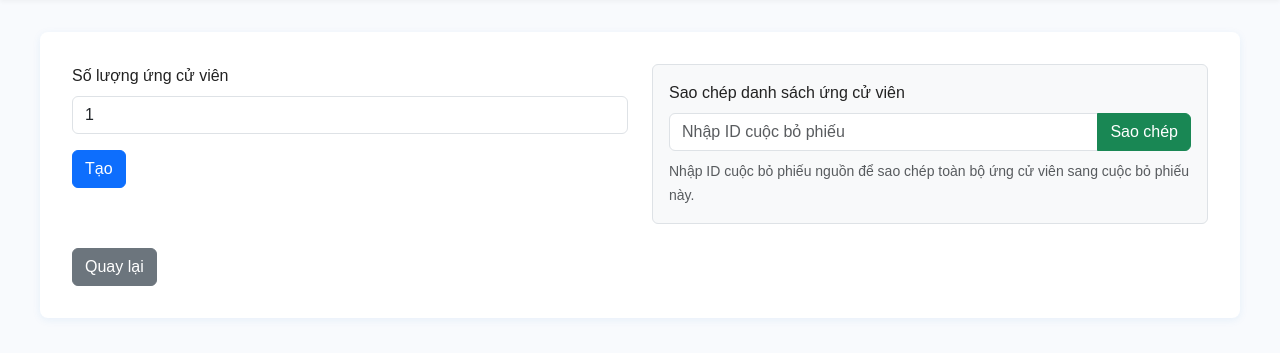
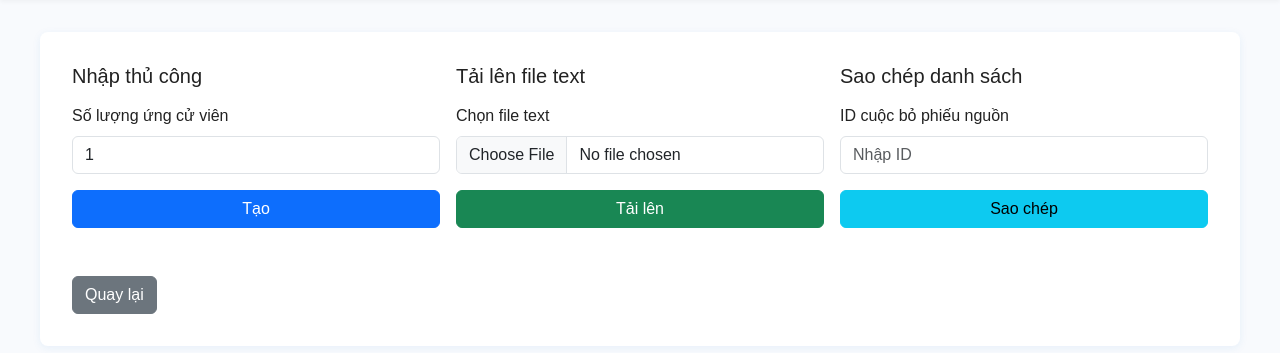
Before and after one commit to nghiaugust/ung_dung_kiem_phieu_bau, a Django app: page /poll/1/add_candidate/ in a window 1280 px wide. Shown: the part 80-433 px from the top of the page. Run offline with Django 5.2, Linux system fonts and the light colour scheme; a user stored in the database is signed in; tables that the repository leaves empty hold one stand-in row (values such as "Sample post").

Commit message:
thêm ứng viên bằng file txt

```diff
--- a/UDKPB/kiem_phieu_bau/quan_ly_phieu_bau/templates/quan_ly_phieu_bau/candidate/add.html
+++ b/UDKPB/kiem_phieu_bau/quan_ly_phieu_bau/templates/quan_ly_phieu_bau/candidate/add.html
@@ -1,8 +1,10 @@
 {% extends 'quan_ly_phieu_bau/base.html' %} {% block title %}Thêm ứng cử
 viên{%endblock %} {% block content %}
 
-<div class="row">
-  <div class="col-md-6">
+<div class="row g-3">
+  <!-- Nhập thủ công -->
+  <div class="col-md-4">
+    <h5 class="mb-3">Nhập thủ công</h5>
     <form
       method="post"
       id="candidate-amount-form"
@@ -24,12 +26,64 @@ viên{%endblock %} {% block content %}
       </div>
       <button
         type="button"
-        class="btn btn-primary"
+        class="btn btn-primary w-100"
         onclick="generateCandidateInputs()"
       >
         Tạo
       </button>
     </form>
+  </div>
+
+  <!-- Tải lên file text -->
+  <div class="col-md-4">
+    <h5 class="mb-3">Tải lên file text</h5>
+    <div class="mb-3">
+      <label class="form-label">Chọn file text</label>
+      <input
+        type="file"
+        id="txt-file-input"
+        class="form-control"
+        accept=".txt"
+      />
+    </div>
+    <button
+      type="button"
+      class="btn btn-success w-100"
+      onclick="loadCandidatesFromFile()"
+    >
+      <i class="bi bi-upload"></i> Tải lên
+    </button>
+  </div>
+
+  <!-- Sao chép từ poll khác -->
+  <div class="col-md-4">
+    <h5 class="mb-3">Sao chép danh sách</h5>
+    <form
+      method="post"
+      action="{% url 'copy_candidates' poll.poll_id %}"
+      class="ajax-form"
+    >
+      {% csrf_token %}
+      <div class="mb-3">
+        <label class="form-label">ID cuộc bỏ phiếu nguồn</label>
+        <input
+          type="number"
+          name="source_poll_id"
+          class="form-control"
+          placeholder="Nhập ID"
+          required
+        />
+      </div>
+      <button type="submit" class="btn btn-info w-100">
+        <i class="bi bi-copy"></i> Sao chép
+      </button>
+    </form>
+  </div>
+</div>
+
+<!-- Form nhập liệu -->
+<div class="row mt-4">
+  <div class="col-12">
     <form
       method="post"
       enctype="multipart/form-data"
@@ -40,35 +94,8 @@ viên{%endblock %} {% block content %}
     >
       {% csrf_token %}
       <div id="candidates-inputs"></div>
-      <button type="submit" class="btn btn-primary mt-3">
-        Thêm ứng cử viên
-      </button>
+      <button type="submit" class="btn btn-primary mt-3">Hoàn thành</button>
       <button type="reset" class="btn btn-secondary mt-3">Làm mới</button>
-    </form>
-  </div>
-  <div class="col-md-6 d-flex flex-column align-items-end">
-    <form
-      method="post"
-      action="{% url 'copy_candidates' poll.poll_id %}"
-      class="border p-3 bg-light rounded ajax-form"
-      style="min-width: 300px"
-    >
-      {% csrf_token %}
-      <label class="form-label">Sao chép danh sách ứng cử viên</label>
-      <div class="input-group mb-2">
-        <input
-          type="number"
-          name="source_poll_id"
-          class="form-control"
-          placeholder="Nhập ID cuộc bỏ phiếu"
-          required
-        />
-        <button type="submit" class="btn btn-success">Sao chép</button>
-      </div>
-      <small class="text-muted"
-        >Nhập ID cuộc bỏ phiếu nguồn để sao chép toàn bộ ứng cử viên sang cuộc
-        bỏ phiếu này.</small
-      >
     </form>
   </div>
 </div>
@@ -89,6 +116,109 @@ viên{%endblock %} {% block content %}
     }
     document.getElementById("candidates-form").style.display = "block";
   }
+
+  function loadCandidatesFromFile() {
+    const fileInput = document.getElementById("txt-file-input");
+    const file = fileInput.files[0];
+
+    if (!file) {
+      alert("Vui lòng chọn file TXT!");
+      return;
+    }
+
+    if (!file.name.endsWith(".txt")) {
+      alert("Vui lòng chọn file có định dạng .txt!");
+      return;
+    }
+
+    const reader = new FileReader();
+    reader.onload = function (e) {
+      const content = e.target.result;
+      // Tách nội dung theo dòng và loại bỏ dòng trống
+      const lines = content
+        .split("\n")
+        .map((line) => line.trim())
+        .filter((line) => line.length > 0);
+
+      if (lines.length === 0) {
+        alert("File không có nội dung hoặc chỉ chứa dòng trống!");
+        return;
+      }
+
+      if (lines.length > 50) {
+        alert(
+          "File chứa quá nhiều ứng viên (tối đa 50). Chỉ lấy 50 ứng viên đầu tiên."
+        );
+        lines.length = 50;
+      }
+
+      // Hiển thị form với các input đã điền sẵn
+      const container = document.getElementById("candidates-inputs");
+      container.innerHTML = "";
+
+      lines.forEach((name, index) => {
+        container.innerHTML += `
+        <div class="mb-3">
+          <label class="form-label">Tên ứng cử viên ${index + 1}</label>
+          <input type="text" name="name_${
+            index + 1
+          }" class="form-control" value="${escapeHtml(name)}" required>
+        </div>
+      `;
+      });
+
+      document.getElementById("candidates-form").style.display = "block";
+
+      // Scroll xuống form
+      document.getElementById("candidates-form").scrollIntoView({
+        behavior: "smooth",
+        block: "start",
+      });
+
+      // Hiển thị thông báo thành công
+      showAlert(
+        `Đã tải ${lines.length} ứng cử viên từ file. Bạn có thể chỉnh sửa trước khi lưu.`,
+        "success"
+      );
+    };
+
+    reader.onerror = function () {
+      alert("Có lỗi xảy ra khi đọc file!");
+    };
+
+    reader.readAsText(file, "UTF-8");
+  }
+
+  // Hàm escape HTML để tránh XSS
+  function escapeHtml(text) {
+    const map = {
+      "&": "&amp;",
+      "<": "&lt;",
+      ">": "&gt;",
+      '"': "&quot;",
+      "'": "&#039;",
+    };
+    return text.replace(/[&<>"']/g, function (m) {
+      return map[m];
+    });
+  }
+
+  // Hàm hiển thị alert
+  function showAlert(message, type = "info") {
+    const alertDiv = document.createElement("div");
+    alertDiv.className = `alert alert-${type} alert-dismissible fade show`;
+    alertDiv.innerHTML = `
+      ${message}
+      <button type="button" class="btn-close" data-bs-dismiss="alert"></button>
+    `;
+    const container = document.querySelector(".col-md-6");
+    container.insertBefore(alertDiv, container.firstChild);
+
+    // Tự động đóng sau 5 giây
+    setTimeout(() => {
+      alertDiv.remove();
+    }, 5000);
+  }
 </script>
 
 <div class="mt-4">
--- a/UDKPB/kiem_phieu_bau/quan_ly_phieu_bau/templates/quan_ly_phieu_bau/home.html
+++ b/UDKPB/kiem_phieu_bau/quan_ly_phieu_bau/templates/quan_ly_phieu_bau/home.html
@@ -471,11 +471,9 @@
         <h5 class="text-uppercase mb-4 fw-bold">Liên kết</h5>
         <p>
           <a href="#!" class="text-muted text-decoration-none"
-            >Mã nguồn (Github)</a
+            >Mã nguồn (Github):
+            <span class="text-primary">https://github.com/nghiaugust/ung_dung_kiem_phieu_bau</span></a
           >
-        </p>
-        <p>
-          <a href="#!" class="text-muted text-decoration-none">Báo cáo dự án</a>
         </p>
         <p>
           <a href="#!" class="text-muted text-decoration-none"
--- a/UDKPB/kiem_phieu_bau/quan_ly_phieu_bau/templates/quan_ly_phieu_bau/poll/detail.html
+++ b/UDKPB/kiem_phieu_bau/quan_ly_phieu_bau/templates/quan_ly_phieu_bau/poll/detail.html
@@ -197,11 +197,11 @@ phiếu{% endblock %} {% block content %}
         >Danh sách</a
       >
     </div>
-    <div class="mt-5 w-100 d-flex justify-content-center">
+    <div class="mt-4 w-100 d-flex justify-content-center">
       <button
         id="kiem-phieu-btn"
-        class="btn btn-danger btn-lg px-5 py-3 fw-bold"
-        style="font-size: 2rem; border-radius: 1rem"
+        class="btn btn-danger btn-lg px-4 py-2 fw-bold"
+        style="font-size: 1.2rem; border-radius: 0.5rem"
         type="button"
       >
         KIỂM PHIẾU
```
